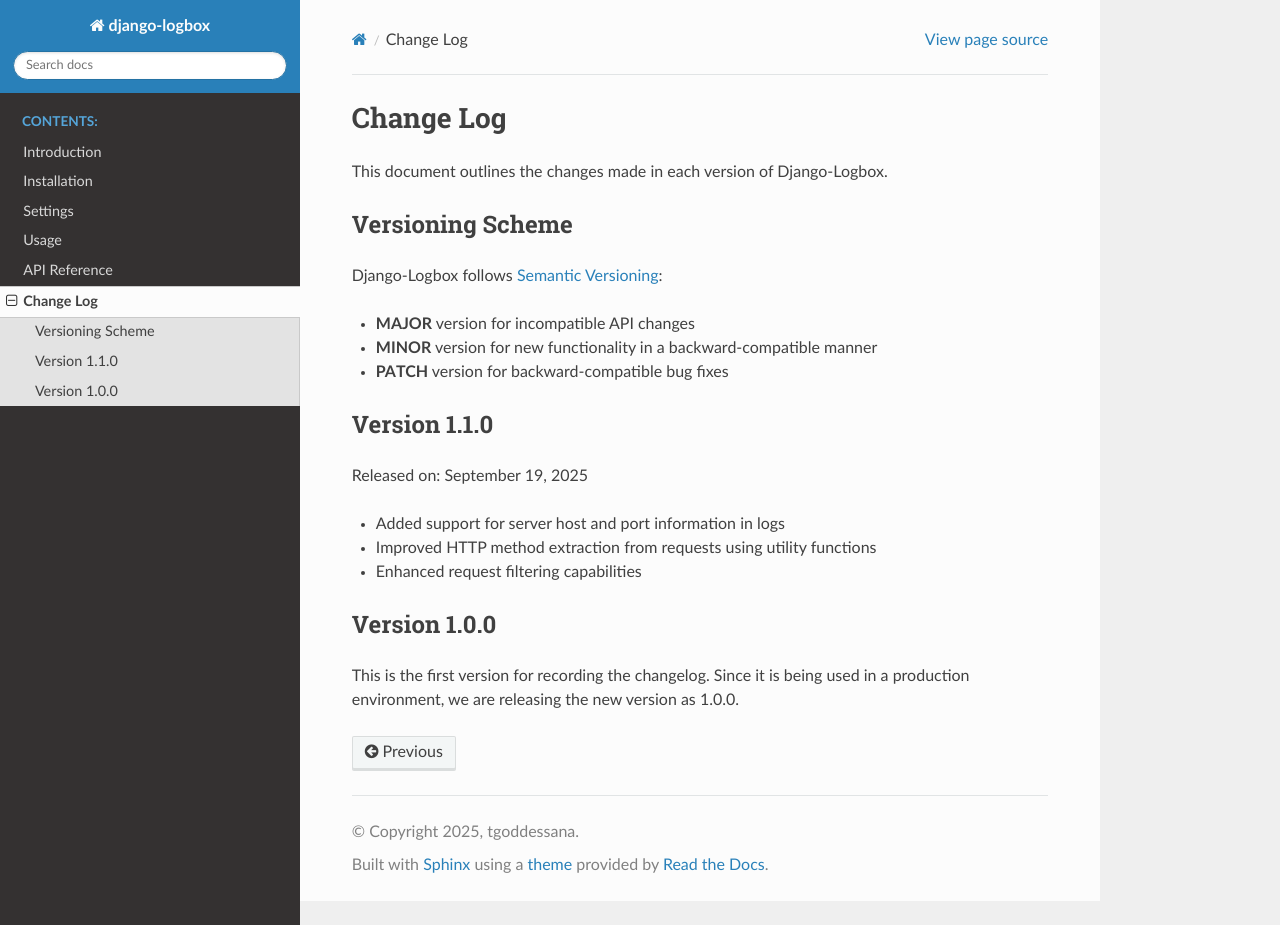
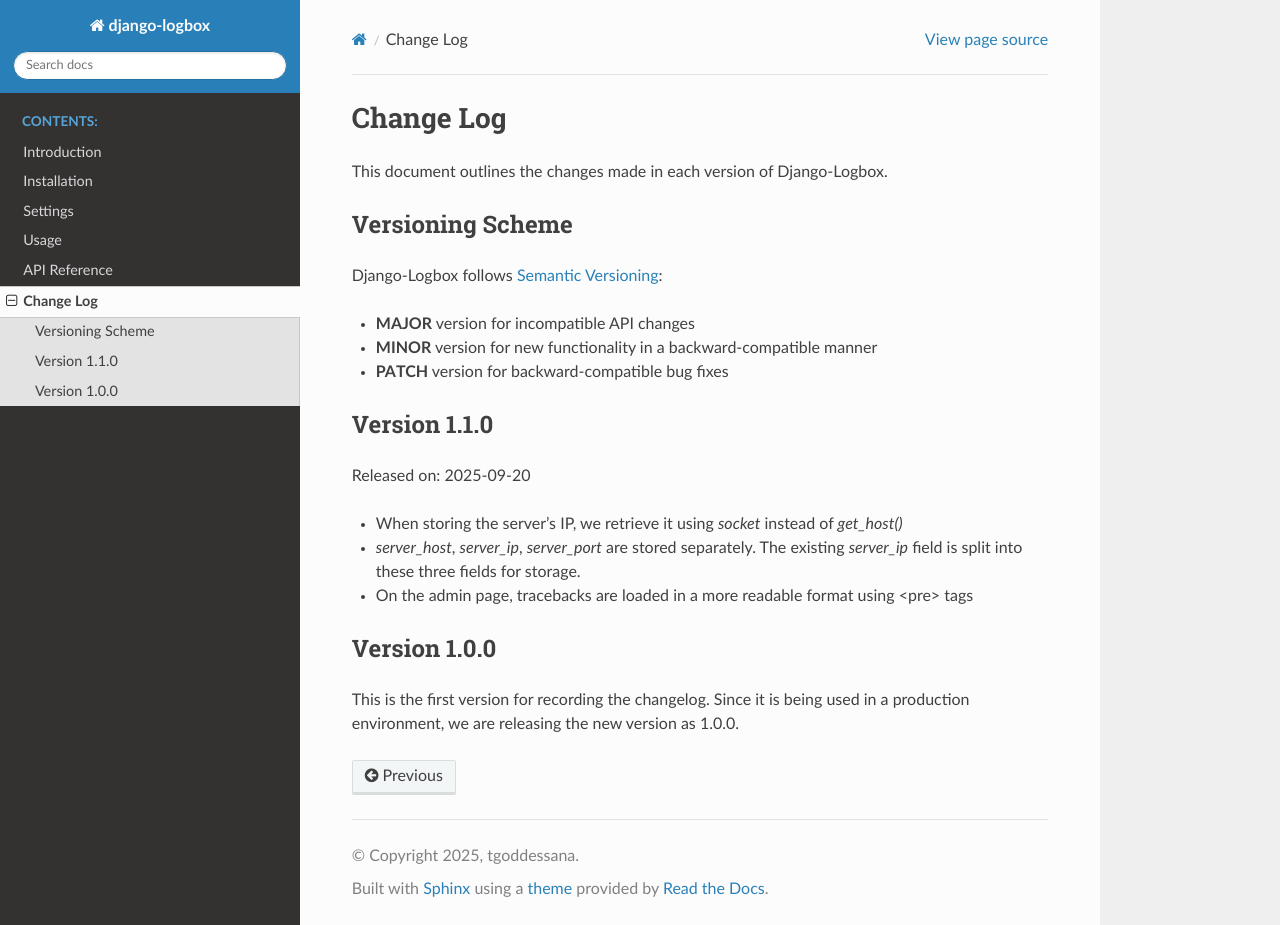
Before and after one commit to TGoddessana/django-logbox, a Sphinx documentation site: the page built from docs/changelog.rst, in a window 1280 px wide and 925 px high. Built offline with Sphinx 7.4.7 and the Read the Docs theme 3.1.0, drawn with Linux system fonts in a browser that asks for light colours.

Commit message:
Update changelog.rst

```diff
--- a/docs/changelog.rst
+++ b/docs/changelog.rst
@@ -16,12 +16,11 @@
 Version 1.1.0
 -------------------------
 
-Released on: September 19, 2025
+Released on: 2025-09-20
 
-- Added support for server host and port information in logs
-- Improved HTTP method extraction from requests using utility functions
-- Enhanced request filtering capabilities
-
+- When storing the server's IP, we retrieve it using `socket` instead of `get_host()`
+- `server_host`, `server_ip`, `server_port` are stored separately. The existing `server_ip` field is split into these three fields for storage.
+- On the admin page, tracebacks are loaded in a more readable format using <pre> tags
 
 Version 1.0.0
 -------------------------
```
